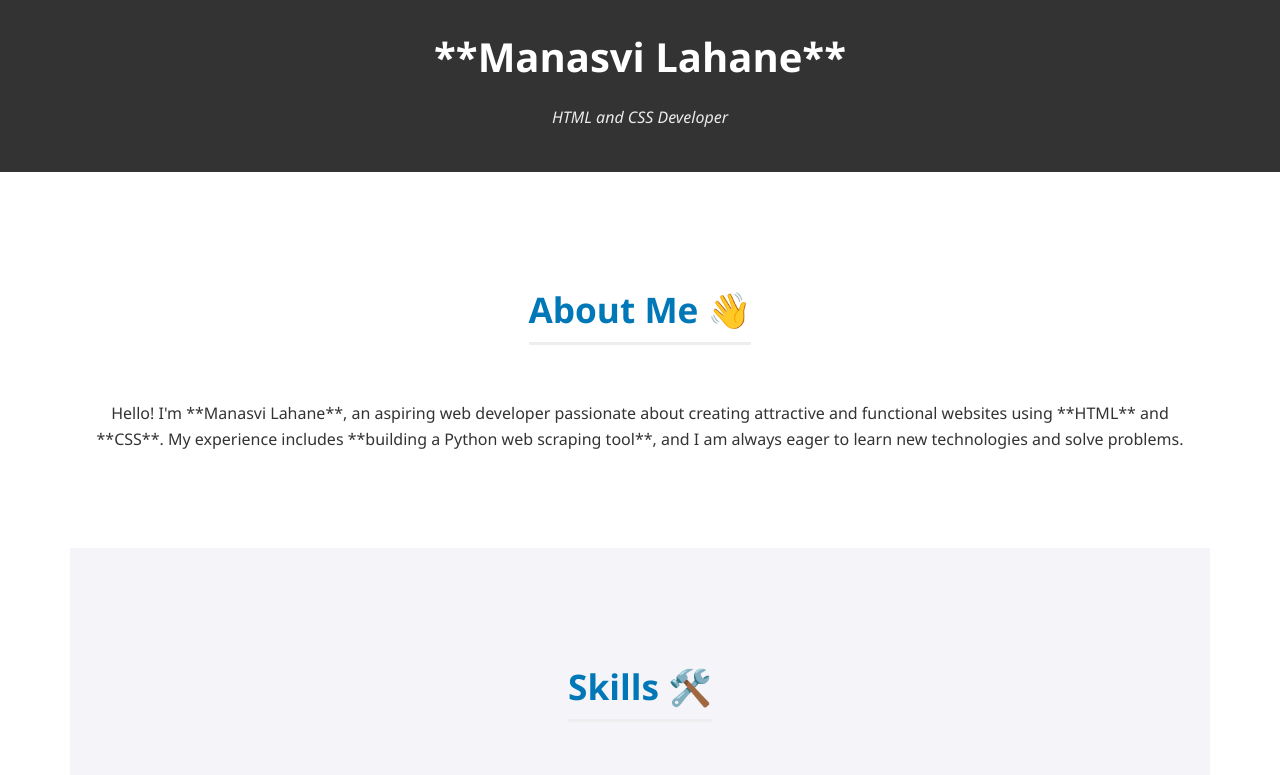
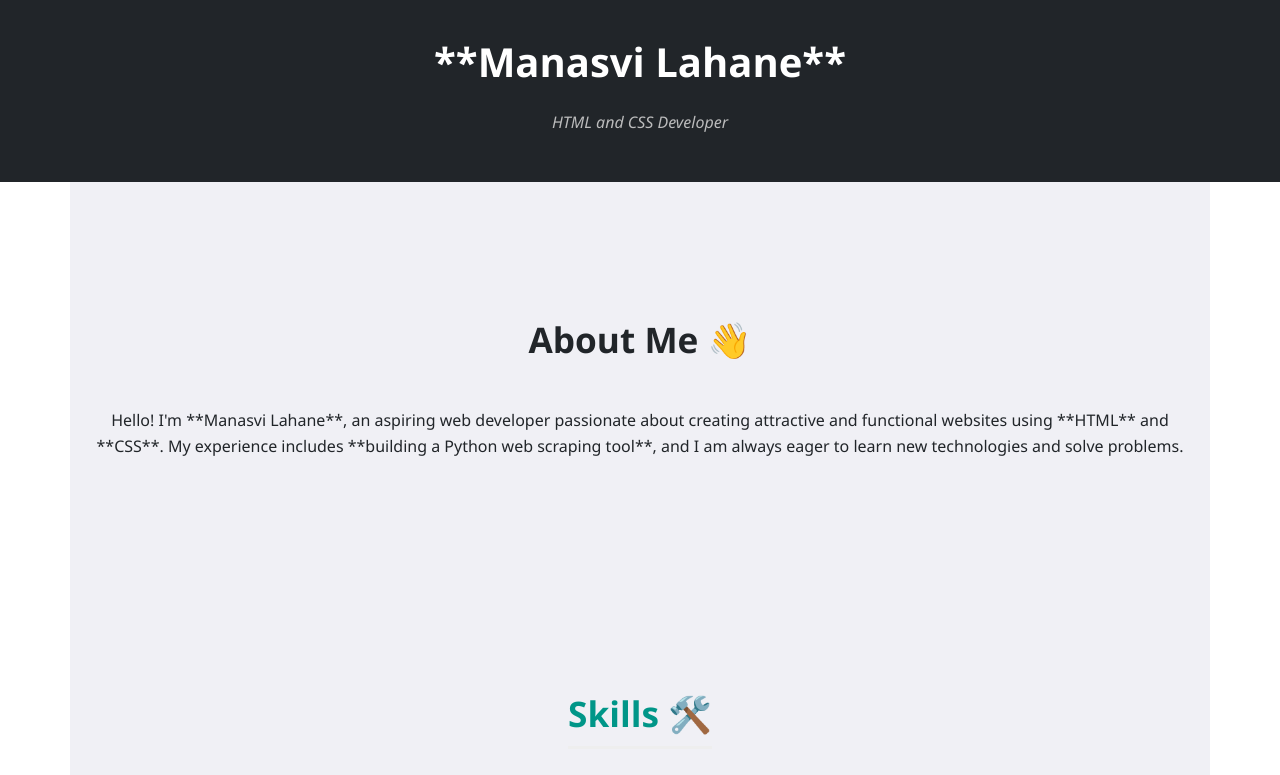
Before and after one commit to lahanemanasvi-afk/my-dev-portfolio, a plain HTML site: page index.html in a window 1280 px wide. Shown: the top 775 px of the page. Drawn offline with Linux system fonts and the light colour scheme.

Commit message:
Update style.css

```diff
--- a/style.css
+++ b/style.css
@@ -1,8 +1,8 @@
 /* -- Root Variables (Define colors for the whole site) -- */
 :root {
-    --primary-color: #0077b6; /* Blue for highlights */
-    --secondary-color: #f4f4f9; /* Light gray background */
-    --dark-color: #333;
+    --primary-color: #009688; /* Teal/Green for highlights */
+    --secondary-color: #f0f0f5; /* Very light gray background */
+    --dark-color: #212529; /* Dark color for headers/footers */
     --font-family: 'Segoe UI', Tahoma, Geneva, Verdana, sans-serif;
 }
 
@@ -38,6 +38,12 @@ a:hover {
     background-color: var(--secondary-color);
 }
 
+/* New style for Dark background sections (used in header/footer) */
+.bg-dark {
+    background-color: var(--dark-color);
+    color: white;
+}
+
 h2 {
     font-size: 2.2em;
     color: var(--primary-color);
@@ -47,11 +53,10 @@ h2 {
     display: inline-block;
 }
 
-/* **HEADER STYLE** */
+/* **HEADER STYLE (MODERATE CHANGE)** */
 .site-header {
-    background-color: var(--dark-color);
-    color: white;
-    padding: 25px 20px;
+    /* Uses the bg-dark class applied in HTML */
+    padding: 30px 20px; /* Slightly larger padding */
     text-align: center;
 }
 
@@ -63,6 +68,18 @@ h2 {
 .tagline {
     font-style: italic;
     opacity: 0.9;
+    color: #ccc; /* Ensures tagline is visible on dark background */
+}
+
+.hero-intro {
+    background-color: var(--secondary-color); /* Light gray highlight */
+    padding: 100px 20px; /* Increased top/bottom padding */
+}
+
+.hero-intro h2 {
+    color: var(--dark-color);
+    border-bottom: none;
+    margin-bottom: 20px;
 }
 
 /* **ABOUT SECTION STYLE (ADJUSTED FOR NO PHOTO)** */
@@ -71,17 +88,15 @@ h2 {
     flex-direction: column;
     align-items: center;
     gap: 40px;
-    text-align: center; /* Centering text since photo is removed */
+    text-align: center;
 }
 
 @media (min-width: 768px) {
     .about-flex {
-        flex-direction: row; /* Retained flex row for potential future content */
+        flex-direction: row;
         text-align: left;
     }
 }
-/* *** DELETED: The .profile-photo styles are removed *** */
-
 
 /* **SKILLS SECTION STYLE** */
 .skills-grid {
@@ -112,7 +127,6 @@ h2 {
 /* **PROJECTS SECTION STYLE** */
 .project-container {
     display: grid;
-    /* Creates columns that are at least 320px wide */
     grid-template-columns: repeat(auto-fit, minmax(320px, 1fr));
     gap: 30px;
 }
@@ -125,7 +139,7 @@ h2 {
     box-shadow: 0 4px 10px rgba(0,0,0,0.08);
     transition: transform 0.3s, box-shadow 0.3s;
     text-align: left;
-    padding: 20px 0; /* Adjusted padding for better spacing without the image */
+    padding: 20px 0;
 }
 
 .project-card:hover {
@@ -140,12 +154,12 @@ h2 {
 }
 
 .project-card h3, .project-card p, .project-link {
-    padding: 0 20px; /* Increased side padding for content */
+    padding: 0 20px;
     margin-top: 10px;
     margin-bottom: 10px;
 }
 .project-card p {
-    padding-bottom: 20px; /* Added extra space at the bottom of the description */
+    padding-bottom: 20px;
 }
 
 /* **RESUME/ACTION BUTTON STYLE** */
@@ -166,12 +180,11 @@ h2 {
     text-decoration: none;
 }
 
-/* **FOOTER STYLE** */
 .site-footer {
-    background-color: var(--dark-color);
+    background-color: var(--dark-color); /* Now uses the dark color variable */
     color: #ccc;
     text-align: center;
-    padding: 20px;
+    padding: 30px; /* Slightly larger padding */
     font-size: 0.9em;
 }
 
```
